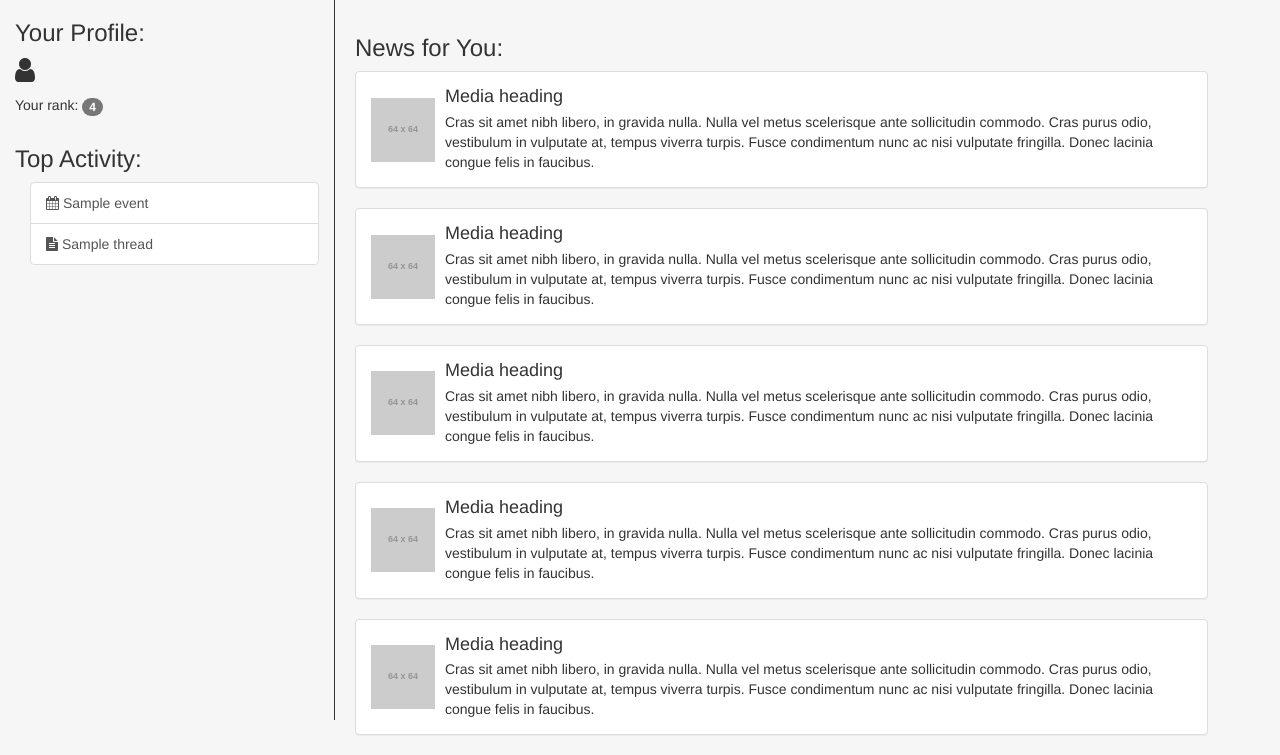
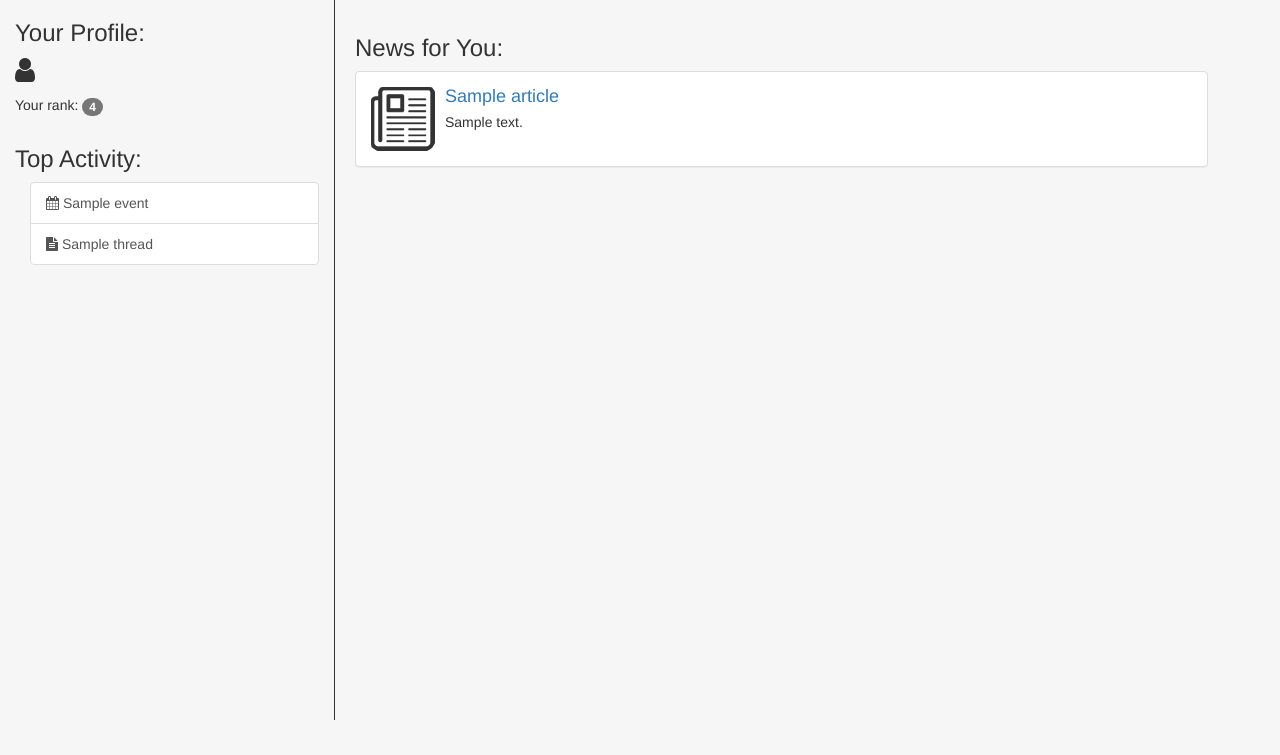
Before and after one commit to AlexanderKM/ClubEarth, a Django app: template clubEarth/earth/templates/home.html in a window 1280 px wide. Shown: the part 52-807 px from the top of the page. After the commit the page ends 772 px from the top, so only its background shows below. Run offline with Django 3.2, Linux system fonts and the light colour scheme; the template is opened without the code that fills it: values that come from a table or form of the project are taken from there, others are empty; tables that the repository leaves empty hold one stand-in row (values such as "Sample post"); grey boxes labelled with a size stand in for pictures from a placeholder-image service; parts of the project's set-up code (start-up, migrations or seed data) failed here and were passed over; some libraries are stand-ins or nearby versions.

Commit message:
added news articles

```diff
--- a/clubEarth/earth/admin.py
+++ b/clubEarth/earth/admin.py
@@ -9,3 +9,4 @@ admin.site.register(Category)
 admin.site.register(Thread)
 admin.site.register(Comment)
 admin.site.register(EventComment)
+admin.site.register(Article)
--- a/clubEarth/earth/models.py
+++ b/clubEarth/earth/models.py
@@ -63,3 +63,11 @@ class EventComment(models.Model):
 
     def __str__(self):
         return self.body
+
+class Article(models.Model):
+    title = models.CharField(max_length=400)
+    url = models.CharField(max_length=400)
+    content = models.CharField(max_length=1000)
+
+    def __str__(self):
+        return self.title
--- a/clubEarth/earth/templates/home.html
+++ b/clubEarth/earth/templates/home.html
@@ -32,85 +32,27 @@ Home
 	<div class="row">
 		<h3>News for You:</h3>
 
-		<div class="panel panel-default">
-			<div class="panel-body">
-				<div class="media">
-				  <div class="media-left media-middle">
-				    <a href="#">
-				      <img class="media-object" src="http://placehold.it/64x64" alt="...">
-				    </a>
-				  </div>
-				  <div class="media-body">
-				    <h4 class="media-heading">Media heading</h4>
-				    Cras sit amet nibh libero, in gravida nulla. Nulla vel metus scelerisque ante sollicitudin commodo. Cras purus odio, vestibulum in vulputate at, tempus viverra turpis. Fusce condimentum nunc ac nisi vulputate fringilla. Donec lacinia congue felis in faucibus.
-				  </div>
-				</div>
-			</div>
-		</div>
+		{% for article in articles %}
 
 		<div class="panel panel-default">
 			<div class="panel-body">
 				<div class="media">
 				  <div class="media-left media-middle">
 				    <a href="#">
-				      <img class="media-object" src="http://placehold.it/64x64" alt="...">
+				      <img class="media-object" src="/static/images/news64.png" alt="...">
 				    </a>
 				  </div>
 				  <div class="media-body">
-				    <h4 class="media-heading">Media heading</h4>
-				    Cras sit amet nibh libero, in gravida nulla. Nulla vel metus scelerisque ante sollicitudin commodo. Cras purus odio, vestibulum in vulputate at, tempus viverra turpis. Fusce condimentum nunc ac nisi vulputate fringilla. Donec lacinia congue felis in faucibus.
+				    <a href="{{ article.url }}" target="_blank"><h4 class="media-heading">{{ article.title }}</h4></a>
+				    {{ article.content }}
 				  </div>
 				</div>
 			</div>
 		</div>
 
-		<div class="panel panel-default">
-			<div class="panel-body">
-				<div class="media">
-				  <div class="media-left media-middle">
-				    <a href="#">
-				      <img class="media-object" src="http://placehold.it/64x64" alt="...">
-				    </a>
-				  </div>
-				  <div class="media-body">
-				    <h4 class="media-heading">Media heading</h4>
-				    Cras sit amet nibh libero, in gravida nulla. Nulla vel metus scelerisque ante sollicitudin commodo. Cras purus odio, vestibulum in vulputate at, tempus viverra turpis. Fusce condimentum nunc ac nisi vulputate fringilla. Donec lacinia congue felis in faucibus.
-				  </div>
-				</div>
-			</div>
-		</div>
+		{% endfor %}
 
-		<div class="panel panel-default">
-			<div class="panel-body">
-				<div class="media">
-				  <div class="media-left media-middle">
-				    <a href="#">
-				      <img class="media-object" src="http://placehold.it/64x64" alt="...">
-				    </a>
-				  </div>
-				  <div class="media-body">
-				    <h4 class="media-heading">Media heading</h4>
-				    Cras sit amet nibh libero, in gravida nulla. Nulla vel metus scelerisque ante sollicitudin commodo. Cras purus odio, vestibulum in vulputate at, tempus viverra turpis. Fusce condimentum nunc ac nisi vulputate fringilla. Donec lacinia congue felis in faucibus.
-				  </div>
-				</div>
-			</div>
-		</div>
 
-		<div class="panel panel-default">
-			<div class="panel-body">
-				<div class="media">
-				  <div class="media-left media-middle">
-				    <a href="#">
-				      <img class="media-object" src="http://placehold.it/64x64" alt="...">
-				    </a>
-				  </div>
-				  <div class="media-body">
-				    <h4 class="media-heading">Media heading</h4>
-				    Cras sit amet nibh libero, in gravida nulla. Nulla vel metus scelerisque ante sollicitudin commodo. Cras purus odio, vestibulum in vulputate at, tempus viverra turpis. Fusce condimentum nunc ac nisi vulputate fringilla. Donec lacinia congue felis in faucibus.
-				  </div>
-				</div>
-			</div>
-		</div>
 <div>
 
 
--- a/clubEarth/earth/views.py
+++ b/clubEarth/earth/views.py
@@ -49,12 +49,14 @@ def home(request):
 
     threads = Thread.objects.all()[:3]
     events = Event.objects.all()[:3]
+    articles = Article.objects.all()[:6]
 
 
     context = {
         "header": "News_All",
         "threads": threads,
         "events": events,
+        "articles": articles,
     }
     return render(request, "home.html", context)
 
```
Also changed, not shown: clubEarth/earth/static/images/news64.png (added).
